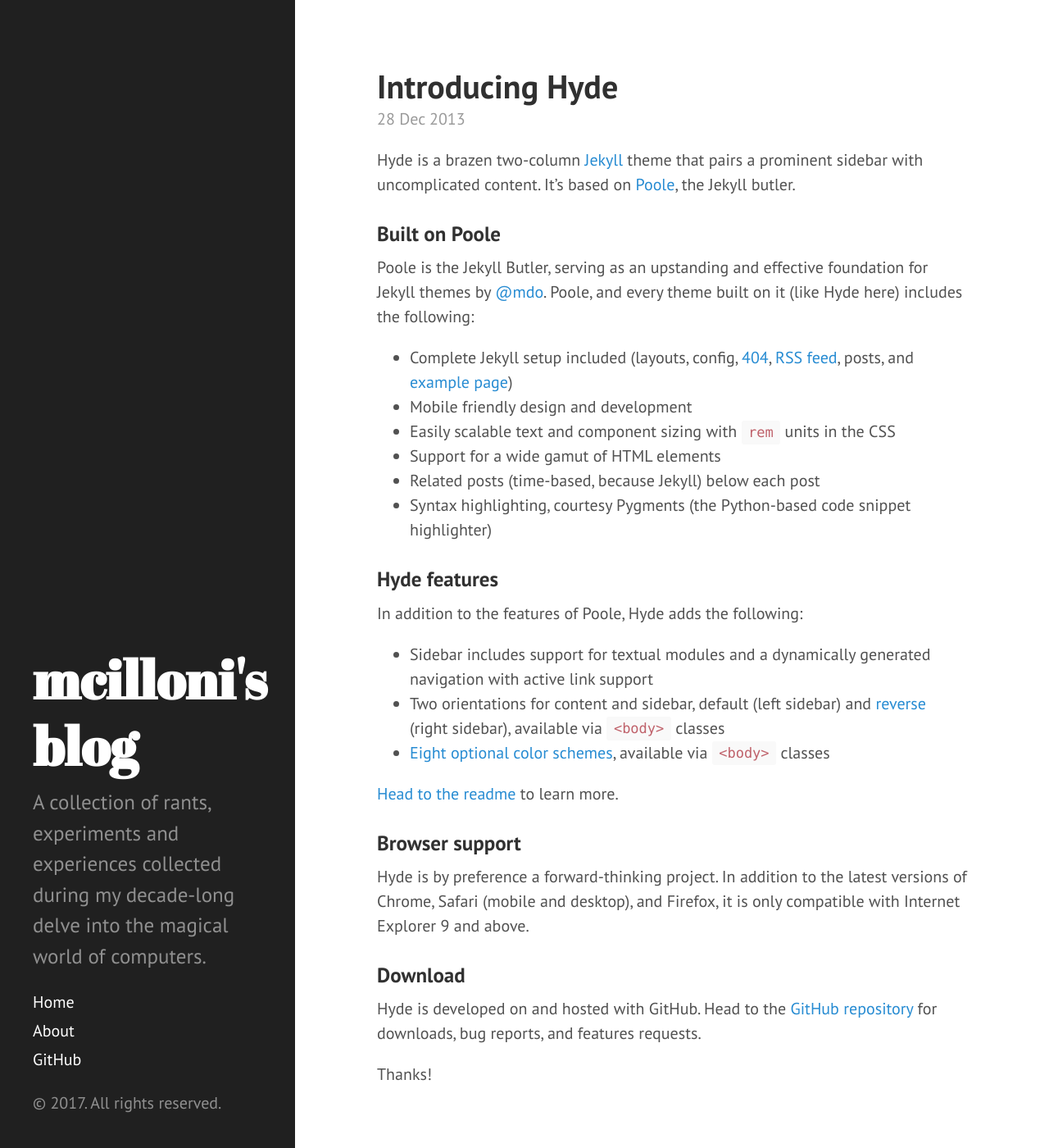
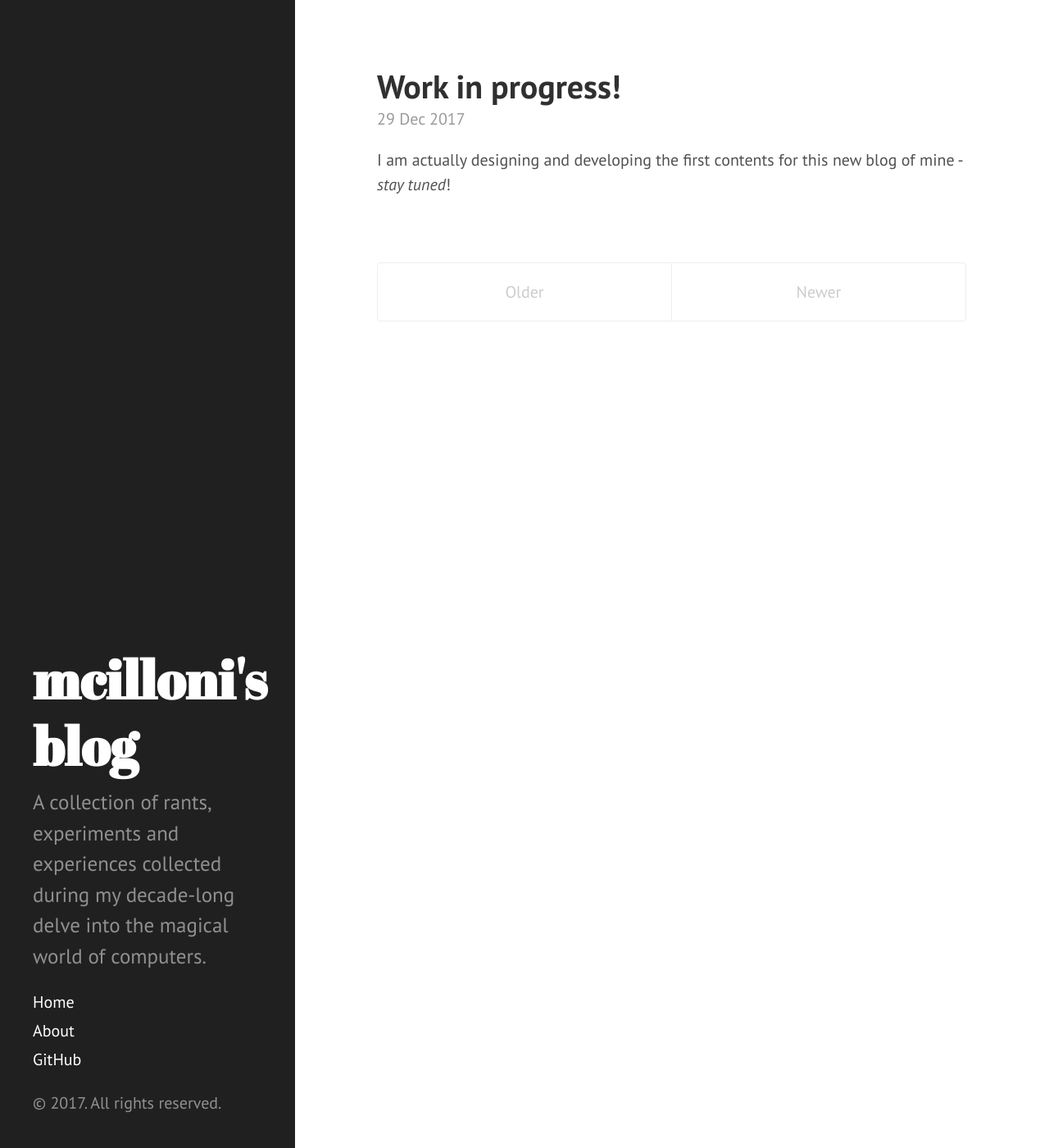
Before and after one commit to mcilloni/mcilloni.github.io, a Jekyll site: the page built from index.html, in a window 1280 px wide and 1400 px high. Shown: the whole window at 82% size. Built offline with Jekyll 4.4.1, drawn with Linux system fonts in a browser that asks for light colours; the list of posts is cut into pages by our own code; some of the changed text lies outside the part shown.

Commit message:
Placeholders

```diff
--- a/_posts/2012-02-06-whats-jekyll.md
+++ /dev/null
@@ -1,12 +0,0 @@
----
-layout: post
-title: What's Jekyll?
----
-
-[Jekyll](http://jekyllrb.com) is a static site generator, an open-source tool for creating simple yet powerful websites of all shapes and sizes. From [the project's readme](https://github.com/mojombo/jekyll/blob/master/README.markdown):
-
-  > Jekyll is a simple, blog aware, static site generator. It takes a template directory [...] and spits out a complete, static website suitable for serving with Apache or your favorite web server. This is also the engine behind GitHub Pages, which you can use to host your project’s page or blog right here from GitHub.
-
-It's an immensely useful tool and one we encourage you to use here with Hyde.
-
-Find out more by [visiting the project on GitHub](https://github.com/mojombo/jekyll).
--- a/_posts/2013-12-28-introducing-hyde.md
+++ /dev/null
@@ -1,37 +0,0 @@
----
-layout: post
-title: Introducing Hyde
----
-
-Hyde is a brazen two-column [Jekyll](http://jekyllrb.com) theme that pairs a prominent sidebar with uncomplicated content. It's based on [Poole](http://getpoole.com), the Jekyll butler.
-
-### Built on Poole
-
-Poole is the Jekyll Butler, serving as an upstanding and effective foundation for Jekyll themes by [@mdo](https://twitter.com/mdo). Poole, and every theme built on it (like Hyde here) includes the following:
-
-* Complete Jekyll setup included (layouts, config, [404](/404), [RSS feed](/atom.xml), posts, and [example page](/about))
-* Mobile friendly design and development
-* Easily scalable text and component sizing with `rem` units in the CSS
-* Support for a wide gamut of HTML elements
-* Related posts (time-based, because Jekyll) below each post
-* Syntax highlighting, courtesy Pygments (the Python-based code snippet highlighter)
-
-### Hyde features
-
-In addition to the features of Poole, Hyde adds the following:
-
-* Sidebar includes support for textual modules and a dynamically generated navigation with active link support
-* Two orientations for content and sidebar, default (left sidebar) and [reverse](https://github.com/poole/lanyon#reverse-layout) (right sidebar), available via `<body>` classes
-* [Eight optional color schemes](https://github.com/poole/hyde#themes), available via `<body>` classes
-
-[Head to the readme](https://github.com/poole/hyde#readme) to learn more.
-
-### Browser support
-
-Hyde is by preference a forward-thinking project. In addition to the latest versions of Chrome, Safari (mobile and desktop), and Firefox, it is only compatible with Internet Explorer 9 and above.
-
-### Download
-
-Hyde is developed on and hosted with GitHub. Head to the <a href="https://github.com/poole/hyde">GitHub repository</a> for downloads, bug reports, and features requests.
-
-Thanks!
--- /dev/null
+++ b/_posts/2017-12-29-WIP.md
@@ -0,0 +1,6 @@
+---
+layout: post
+title: Work in progress!
+---
+
+I am actually designing and developing the first contents for this new blog of mine - _stay tuned_!
--- a/about.md
+++ b/about.md
@@ -3,28 +3,4 @@ layout: page
 title: About
 ---
 
-<p class="message">
-  Hey there! This page is included as an example. Feel free to customize it for your own use upon downloading. Carry on!
-</p>
-
-In the novel, *The Strange Case of Dr. Jeykll and Mr. Hyde*, Mr. Poole is Dr. Jekyll's virtuous and loyal butler. Similarly, Poole is an upstanding and effective butler that helps you build Jekyll themes. It's made by [@mdo](https://twitter.com/mdo).
-
-There are currently two themes built on Poole:
-
-* [Hyde](http://hyde.getpoole.com)
-* [Lanyon](http://lanyon.getpoole.com)
-
-Learn more and contribute on [GitHub](https://github.com/poole).
-
-## Setup
-
-Some fun facts about the setup of this project include:
-
-* Built for [Jekyll](http://jekyllrb.com)
-* Developed on GitHub and hosted for free on [GitHub Pages](https://pages.github.com)
-* Coded with [Sublime Text 2](http://sublimetext.com), an amazing code editor
-* Designed and developed while listening to music like [Blood Bros Trilogy](https://soundcloud.com/maddecent/sets/blood-bros-series)
-
-Have questions or suggestions? Feel free to [open an issue on GitHub](https://github.com/poole/issues/new) or [ask me on Twitter](https://twitter.com/mdo).
-
-Thanks for reading!
+WIP! Come back in a few days (weeks? Perhaps so).
```
